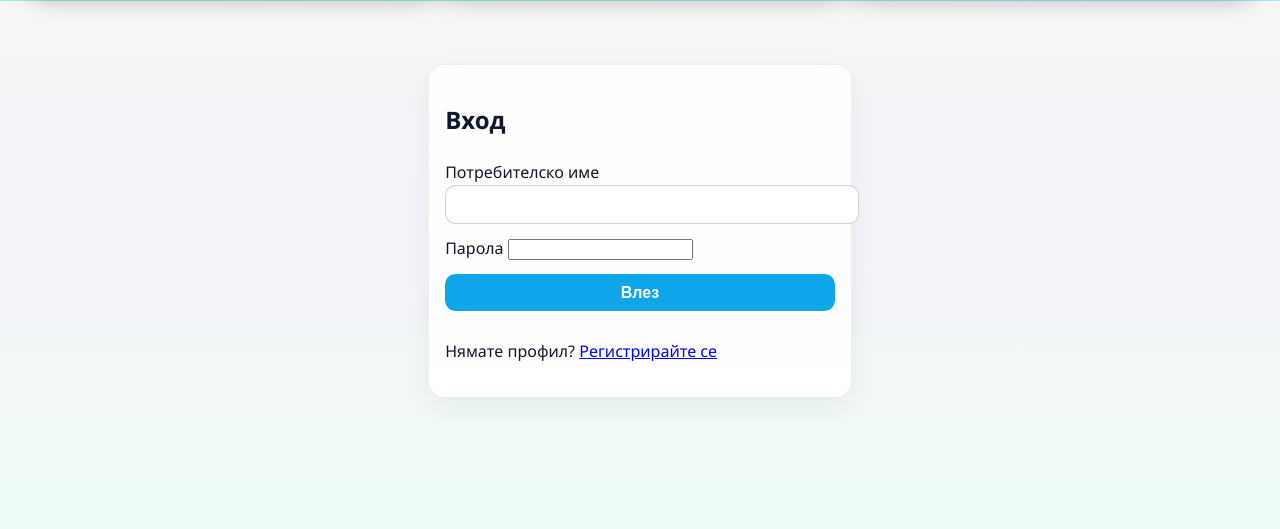
After one commit to plicheva/todospring, a Flask app: page /login in a window 1280 px wide. The commit adds this page. Shown: the part 271-800 px from the top of the page. Run offline with Flask 3, Linux system fonts and the light colour scheme.

Commit message:
Add files via upload

```diff
--- a/app.py
+++ b/app.py
@@ -135,7 +135,7 @@ def register():
         username = request.form.get("username", "").strip()
         password = request.form.get("password", "")
         if not username or not password:
-            error = "Въведете потребителско име и парола:"
+            error = "Въведете потребителско име и парола."
         else:
             try:
                 create_user(username, password)
--- a/templates/base.html
+++ b/templates/base.html
@@ -48,6 +48,25 @@
         border-radius: 0.9rem;
         border: 2px solid rgba(255, 255, 255, 0.8);
         box-shadow: 0 12px 25px rgba(15, 23, 42, 0.35);
+      }
+      .user-nav {
+        display: flex;
+        gap: 0.8rem;
+        justify-content: flex-end;
+        align-items: center;
+      }
+      .user-nav a {
+        color: #0f172a;
+        text-decoration: none;
+        font-weight: 600;
+        background: rgba(255, 255, 255, 0.9);
+        padding: 0.3rem 0.8rem;
+        border-radius: 999px;
+      }
+      .user-nav span {
+        font-weight: 600;
+        font-size: 0.9rem;
+        color: #0f172a;
       }
       header h1 {
         margin: 0;
@@ -273,6 +292,15 @@
   </head>
   <body>
     <header>
+      <div class="user-nav">
+        {% if current_user %}
+          <span>Вие сте {{ current_user.username }}</span>
+          <a href="{{ url_for('logout') }}">Изход</a>
+        {% else %}
+          <a href="{{ url_for('login') }}">Вход</a>
+          <a href="{{ url_for('register') }}">Регистрация</a>
+        {% endif %}
+      </div>
       <h1>Пролетно освежаване</h1>
       <p>Съберете разцъфващи идеи и лични задачи на един екран.</p>
       <div class="hero-gallery" aria-hidden="true">
--- /dev/null
+++ b/templates/login.html
@@ -0,0 +1,22 @@
+{% extends "base.html" %}
+
+{% block content %}
+  <section class="list" style="max-width: 500px; margin: 2rem auto;">
+    <h2>Вход</h2>
+    {% if error %}
+      <p style="color: #b91c1c;">{{ error }}</p>
+    {% endif %}
+    <form action="{{ url_for('login') }}" method="post" style="display: grid; gap: 0.75rem;">
+      <label>
+        Потребителско име
+        <input type="text" name="username" required autocomplete="username" />
+      </label>
+      <label>
+        Парола
+        <input type="password" name="password" required autocomplete="current-password" />
+      </label>
+      <button type="submit">Влез</button>
+      <p>Нямате профил? <a href="{{ url_for('register') }}">Регистрирайте се</a></p>
+    </form>
+  </section>
+{% endblock %}
```
Also changed, not shown: templates/register.html (added, +22 -0 lines), tests/test_models.py (+34 -18 lines).
